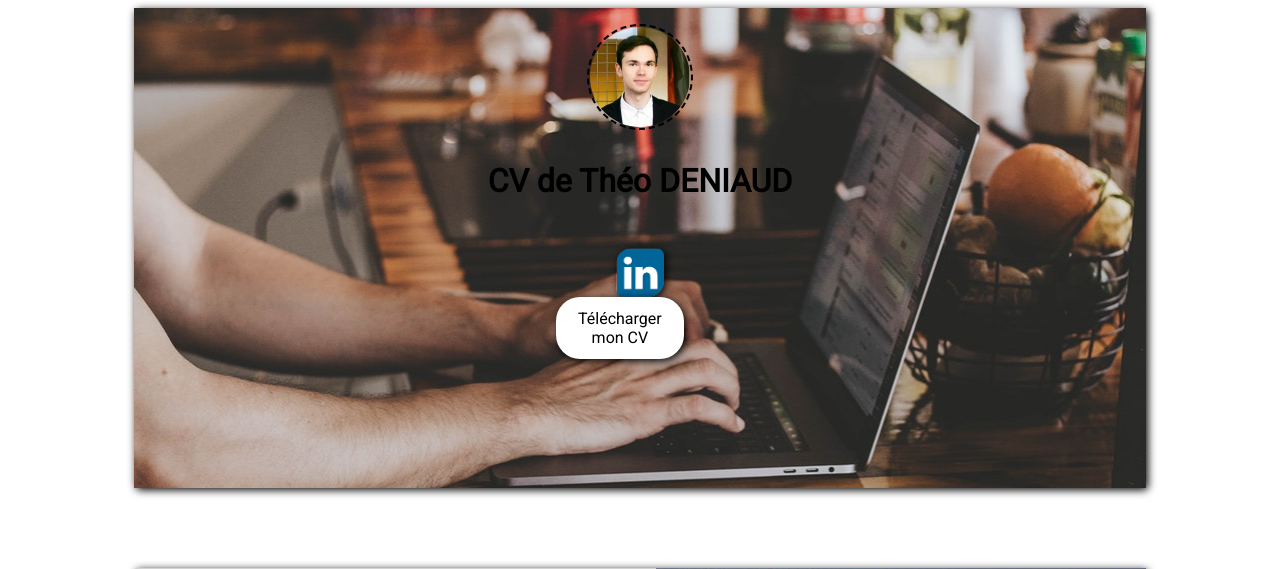
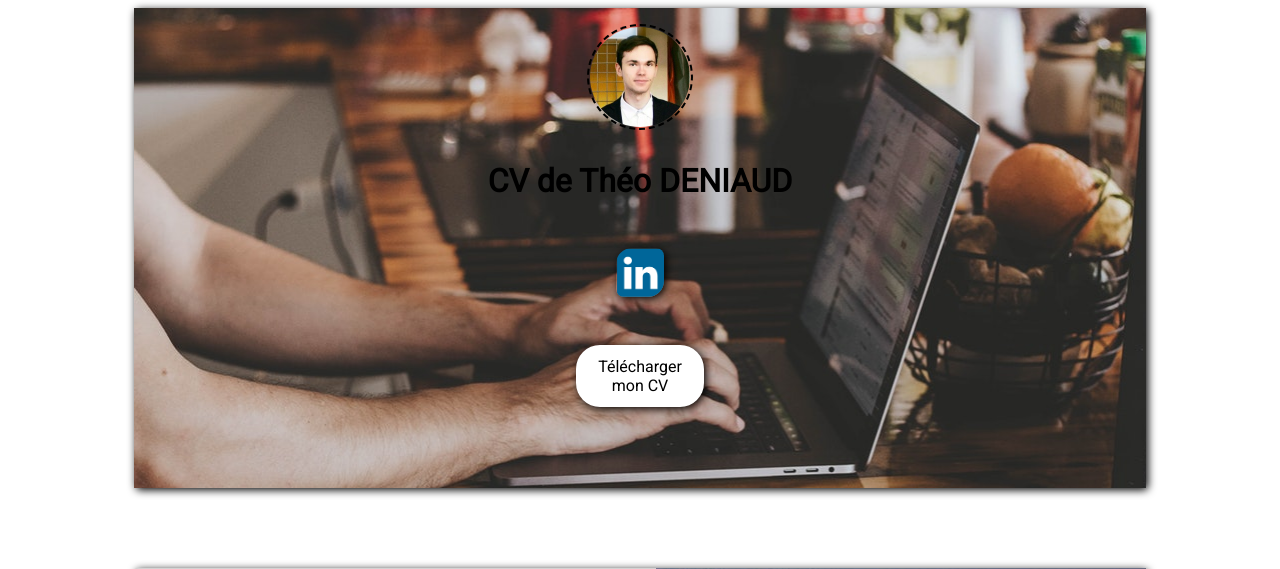
Before and after one commit to tdeniaud/portfolio_Theo_DENIAUD, a PHP site: page / in a window 1280 px wide. Shown: the top 569 px of the page. Run offline with PHP 8.4, Linux system fonts and the light colour scheme.

Commit message:
finition style logo bloc présentation

```diff
--- a/index.html
+++ b/index.html
@@ -40,7 +40,7 @@
                             </figure>
 
                             <div class="center">
-                                <div class="flex-column">
+                                <div id="flex-column">
 
                                     <a href="https://www.linkedin.com/in/th%C3%A9o-deniaud-528b28149/" target="blank">
 
--- a/text/style.css
+++ b/text/style.css
@@ -177,6 +177,7 @@ article {
   text-decoration: none;
   padding: 0.75rem;
   box-shadow: 0.125em 0.125em 0.5em black ;
+  margin: 0rem auto;
 
 
 }
@@ -190,6 +191,7 @@ article {
 
   border-top-right-radius: 0.5em;
   border-bottom-left-radius: 0.5em;
-  margin: 0rem auto;
+  margin: 0rem auto 3rem;
+
 
 }
```
